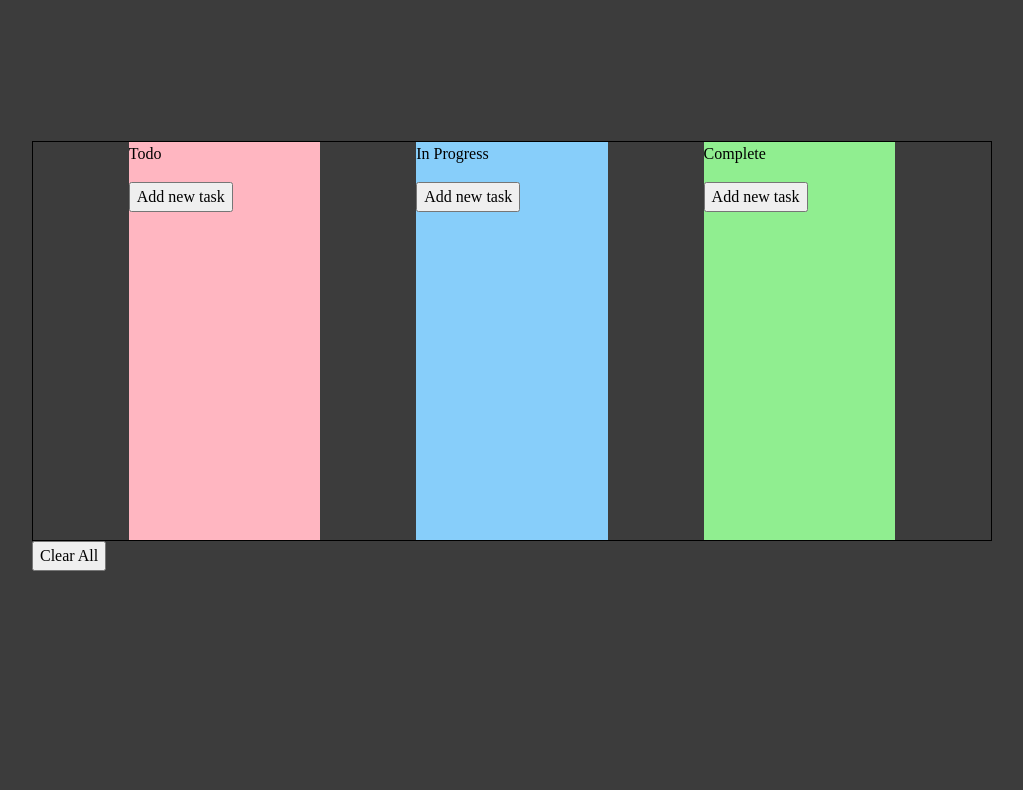
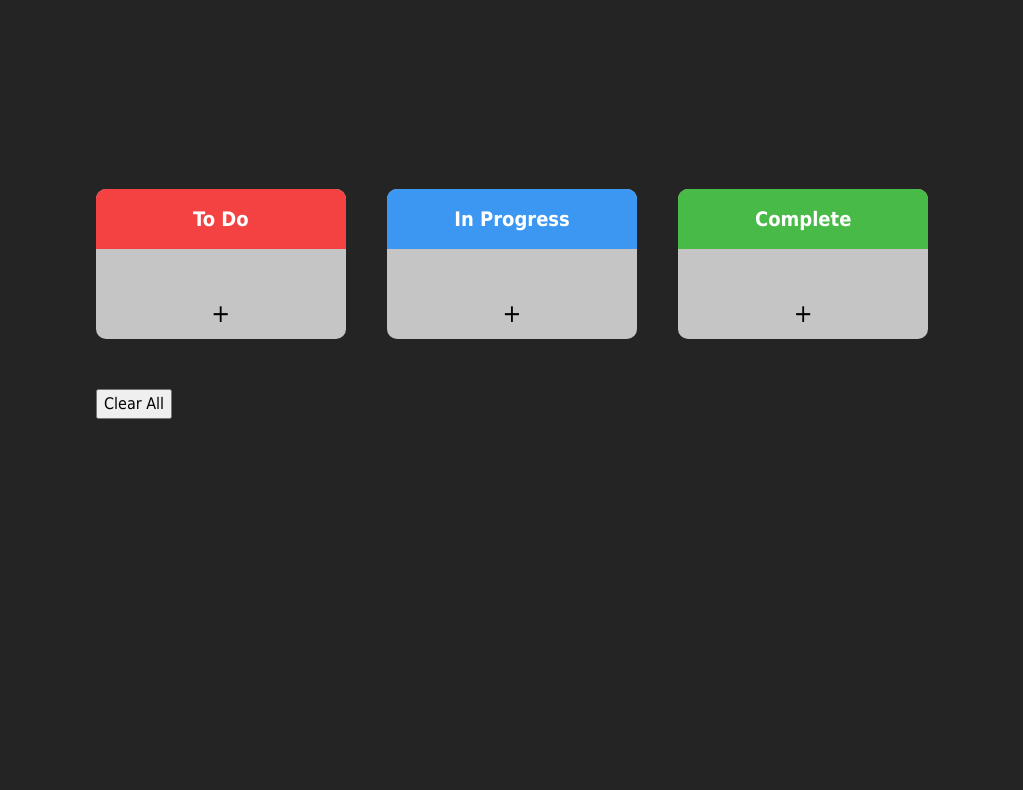
Before and after one commit to Radu3105/todo-app-js, a plain HTML site: page index.html in a window 1280 px wide. Shown: the part 59-849 px from the top of the page, without its empty margins (128-1151 px from the left). After the commit the page ends 800 px from the top, so only its background shows below. Drawn offline with Linux system fonts and the light colour scheme.

Commit message:
Add style

```diff
--- a/domManipulation.js
+++ b/domManipulation.js
@@ -1,7 +1,12 @@
 function renderTodos(container, todos) {
     for (let todo of todos) {
-        let todoEl = document.createElement('li');
-        todoEl.textContent = `Id: ${todo.id}, Description: ${todo.description}, Status: ${todo.status}`;
+        let todoEl = document.createElement('div');
+        todoEl.classList.add('todo');
+
+        let todoDescription = document.createElement('p');
+        todoDescription.textContent = todo.description;
+        todoEl.appendChild(todoDescription);
+
         container.appendChild(todoEl);
     }
 }
--- a/index.html
+++ b/index.html
@@ -10,23 +10,31 @@
 
     <body>
         <div class="app-container">
+            <h1 class="title">Todo App</h1>
             <div class="todos-container">
                 <div id="state-to-do" class="state-container">
-                    <p>Todo</p>
-                    <ul id="to-do-list"></ul>
-                    <button id="add-to-do">Add new task</button>
+                    <div id="to-do-section-color">
+                        <p class="todo-section-header">To Do</p>
+                    </div>
+                    <div id="to-do-list" class="todo-list"></div>
+                    <button id="add-to-do" class="new-task-btn">+</button>
                 </div>
                 <div id="state-in-progress" class="state-container">
-                    <p>In Progress</p>
-                    <ul id="in-progress-list"></ul>
-                    <button id="add-in-progress">Add new task</button>
+                    <div id="in-progress-section-color">
+                        <p class="todo-section-header">In Progress</p>
+                    </div>
+                    <div id="in-progress-list" class="todo-list"></div>
+                    <button id="add-in-progress" class="new-task-btn">+</button>
                 </div>
                 <div id="state-complete" class="state-container">
-                    <p>Complete</p>
-                    <ul id="complete-list"></ul>
-                    <button id="add-complete">Add new task</button>
+                    <div id="complete-section-color">
+                        <p class="todo-section-header">Complete</p>
+                    </div>
+                    <div id="complete-list" class="todo-list"></div>
+                    <button id="add-complete" class="new-task-btn">+</button>
                 </div>
             </div>
+            <div class="spacer-50px"></div>
             <button id="clear-all">Clear All</button>
         </div>
     </body>
--- a/main.js
+++ b/main.js
@@ -11,6 +11,9 @@ const inProgressAddBtnEl = document.querySelector('#add-in-progress');
 const completeAddBtnEl = document.querySelector('#add-complete');
 const clearAllBtn = document.querySelector('#clear-all');
 const cardForm = document.querySelector('#card-form');
+const todoListEl = document.querySelector('#to-do-list');
+const inProgressListEl = document.querySelector('#in-progress-list');
+const completeListEl = document.querySelector('#complete-list');
 
 // Check if todos exist in the localStorage and populate the new instance of TodoList with them.
 // If not, create a new instance of TodoList with empty items
@@ -19,9 +22,9 @@ const todoList = loadFromLocalStorage('todos') ? new TodoList(loadFromLocalStora
 const cardFormHandler = new CardFormHandler();
 
 // Render todos based on their status
-renderTodos(todoEl, todoList.items.filter((item) => item.status === 'to do'));
-renderTodos(inProgressEl, todoList.items.filter((item) => item.status === 'in progress'));
-renderTodos(completeEl, todoList.items.filter((item) => item.status === 'complete'));
+renderTodos(todoListEl, todoList.items.filter((item) => item.status === 'to do'));
+renderTodos(inProgressListEl, todoList.items.filter((item) => item.status === 'in progress'));
+renderTodos(completeListEl, todoList.items.filter((item) => item.status === 'complete'));
 
 todoAddBtnEl.addEventListener('click', () => {
     cardFormHandler.open(todoEl);
--- a/styles.css
+++ b/styles.css
@@ -35,7 +35,8 @@ body {
     min-height: 100vh;
     text-rendering: optimizeSpeed;
     line-height: 1.5;
-    background-color: rgb(60, 60, 60);
+    background-color: rgb(36, 36, 36);
+    font-family: 'Pixel Code', Tahoma, Geneva, Verdana, sans-serif;
 }
 
 /* A elements that don't have a class get default styles */
@@ -74,8 +75,17 @@ select {
     }
 }
 
+.spacer-50px {
+    height: 50px;
+}
+
+.title {
+    color: greenyellow;
+    text-align: center;
+}
+
 .app-container {
-    width: 75%;
+    width: 65%;
     height: 100vh;
     margin: auto;
 }
@@ -83,29 +93,19 @@ select {
 .todos-container {
     display: flex;
     flex-direction: row;
-    justify-content: space-evenly;
-    align-items: center;
+    justify-content: space-between;
+    /* align-items: center; */
     width: 100%;
-    height: 50%;
+    /* height: 100%; */
     margin-top: 200px;
-    border: 1px solid black;
+    /* border: 1px solid rgb(196, 196, 196); */
 }
 
 .state-container {
-    width: 20%;
+    width: 30%;
     height: 100%;
-}
-
-#state-to-do {
-    background-color: lightpink;
-}
-
-#state-in-progress {
-    background-color: lightskyblue;
-}
-
-#state-complete {
-    background-color: lightgreen;
+    border-radius: 10px;
+    background-color: rgb(197, 197, 197);
 }
 
 .card-form {
@@ -113,3 +113,80 @@ select {
     height: 100px;
     background-color: red;
 }
+
+.todo {
+    display: flex;
+    flex-direction: row;
+    justify-content: space-between;
+    width: 100%;
+    gap: 10px;
+    padding: 10px;
+    box-shadow: 1px 2px 8px rgb(144, 144, 144);
+    border-radius: 8px;
+    background-color: white;
+    transition: transform .5s;
+}
+
+.todo:hover {
+    transform: scale(1.05);
+}
+
+.new-task-btn {
+    width: 100%;
+    height: 50px;
+    border: none;
+    background-color: transparent;
+    font-size: 25px;
+    transition: transform .25s;
+}
+
+.new-task-btn:hover {
+    color: greenyellow;
+    transform: scale(1.4);
+}
+
+.todo-section-header {
+    text-align: center;
+    font-size: 20px;
+    font-weight: bold;
+    /* margin-top: 15px; */
+    /* margin-bottom: 10px; */
+    color :white;
+}
+
+#to-do-section-color {
+    display: flex;
+    justify-content: center;
+    align-items: center;
+    border-radius: 10px 10px 0px 0px;
+    width: 100%;
+    height: 60px;
+    background-color: rgb(244, 65, 65);
+}
+
+#in-progress-section-color {
+    display: flex;
+    justify-content: center;
+    align-items: center;
+    border-radius: 10px 10px 0px 0px;
+    width: 100%;
+    height: 60px;
+    background-color: rgb(60, 151, 243);
+}
+
+#complete-section-color {
+    display: flex;
+    justify-content: center;
+    align-items: center;
+    border-radius: 10px 10px 0px 0px;
+    width: 100%;
+    height: 60px;
+    background-color: rgb(72, 186, 72);
+}
+
+.todo-list {
+    display: flex;
+    flex-direction: column;
+    gap: 15px;
+    padding: 20px;
+}
```
